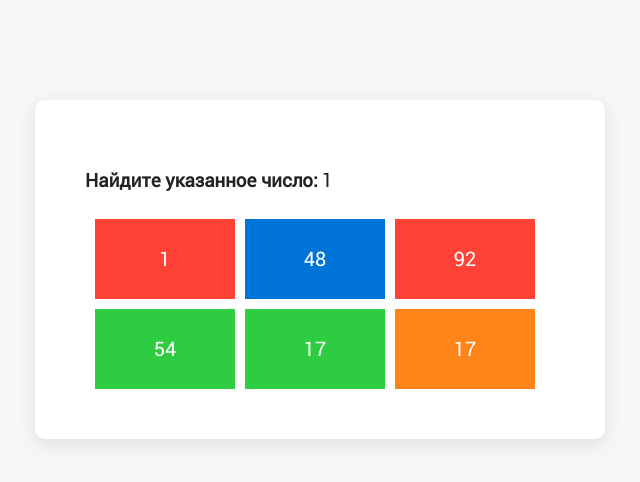
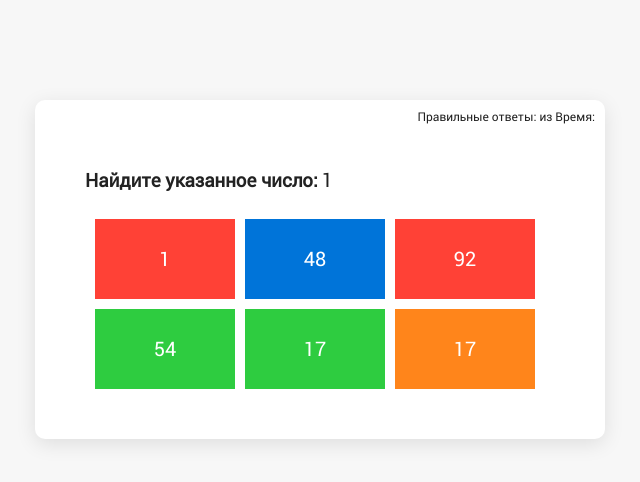
Before and after one commit to Hastle/NumberMatch, a website: page app/index.html in a window 1280 px wide. Shown: the whole page, without its empty margins (320-960 px from the left). Drawn offline with Linux system fonts and the light colour scheme.

Commit message:
create infobar

```diff
--- a/app/index.html
+++ b/app/index.html
@@ -16,7 +16,15 @@
 </head>
 <body>
 
-	<div class="game-container overlay-active">
+	<div class="game-container">
+		<div class="infobar">
+			<p>Правильные ответы:</p>
+			<span id="right-answers"></span>
+			<p>из</p>
+			<span id="total-answers"></span>
+			<p>Время: </p>
+			<span id="timer-display"></span>
+		</div>
 		<h3>Найдите указанное число: </h3>
 		<span id="number-task"></span>
 		<div id="action-area">
```
